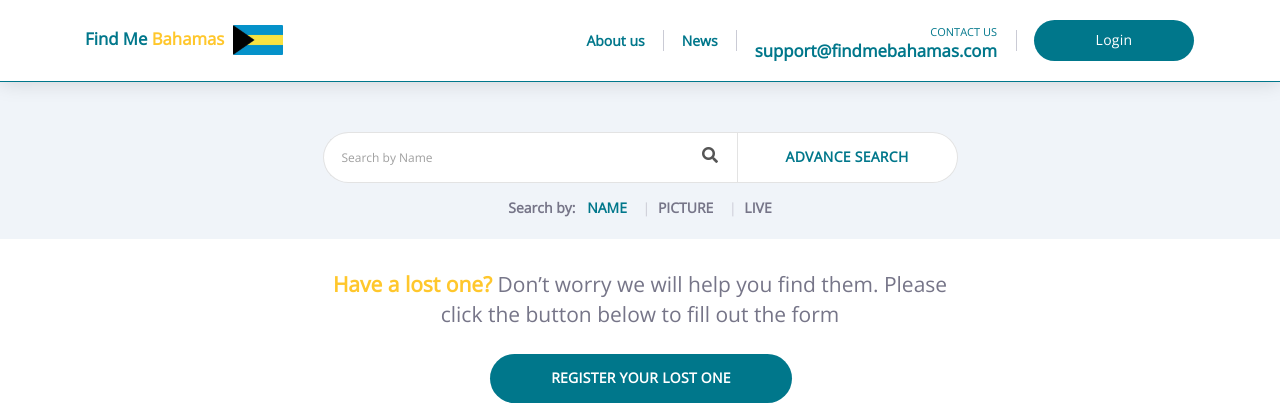
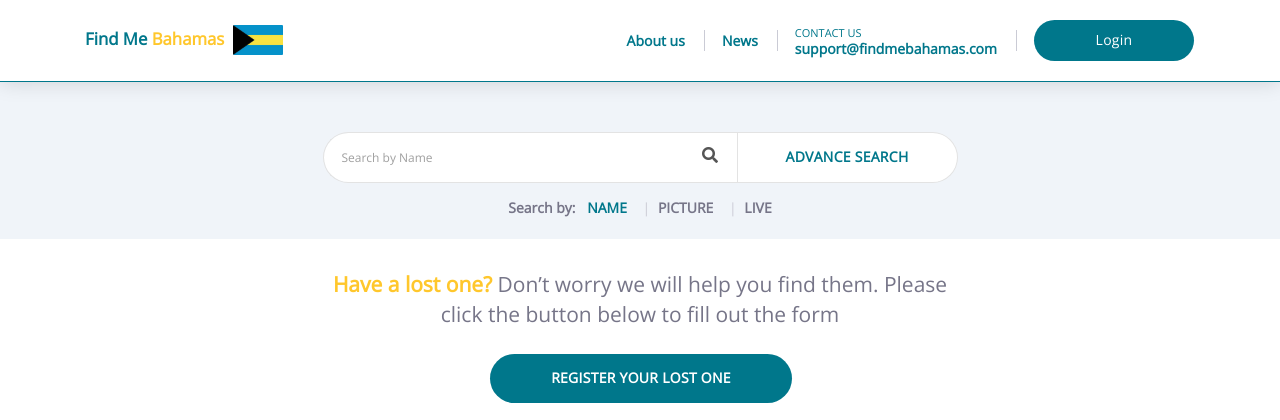
Before and after one commit to salishaukat/facedetect, a Django app: page / in a window 1280 px wide. Shown: the top 420 px of the page. Run offline with Django 3.2, Linux system fonts and the light colour scheme; data that the repository does not hold is empty; parts of the project's set-up code (start-up, migrations or seed data) failed here and were passed over; some libraries are stand-ins or nearby versions.

Commit message:
css updated

```diff
--- a/apps/static/css/style.css
+++ b/apps/static/css/style.css
@@ -249,13 +249,13 @@ h6 {
     padding: 0.5rem 1rem;
     line-height: 1.1rem;
     font-weight: 600;
-    text-align: right;
+    text-align: left;
 }
 
 
 .navbar .navbar-nav .nav-link.contactUs{
-    font-size: 1.2em !important;
-    line-height: 1.2rem;
+    font-size: 1em !important;
+    line-height: 1rem;
 }
 
 
@@ -1006,6 +1006,10 @@ a.text-primary:focus, a.text-primary:hover {
     margin-top: 0px !important;
 }
 
+.navbar-nav{
+    align-items: center;
+}
+
 @media (min-width: 992px){
     .register-col {
         padding-right: 100px !important;
```
